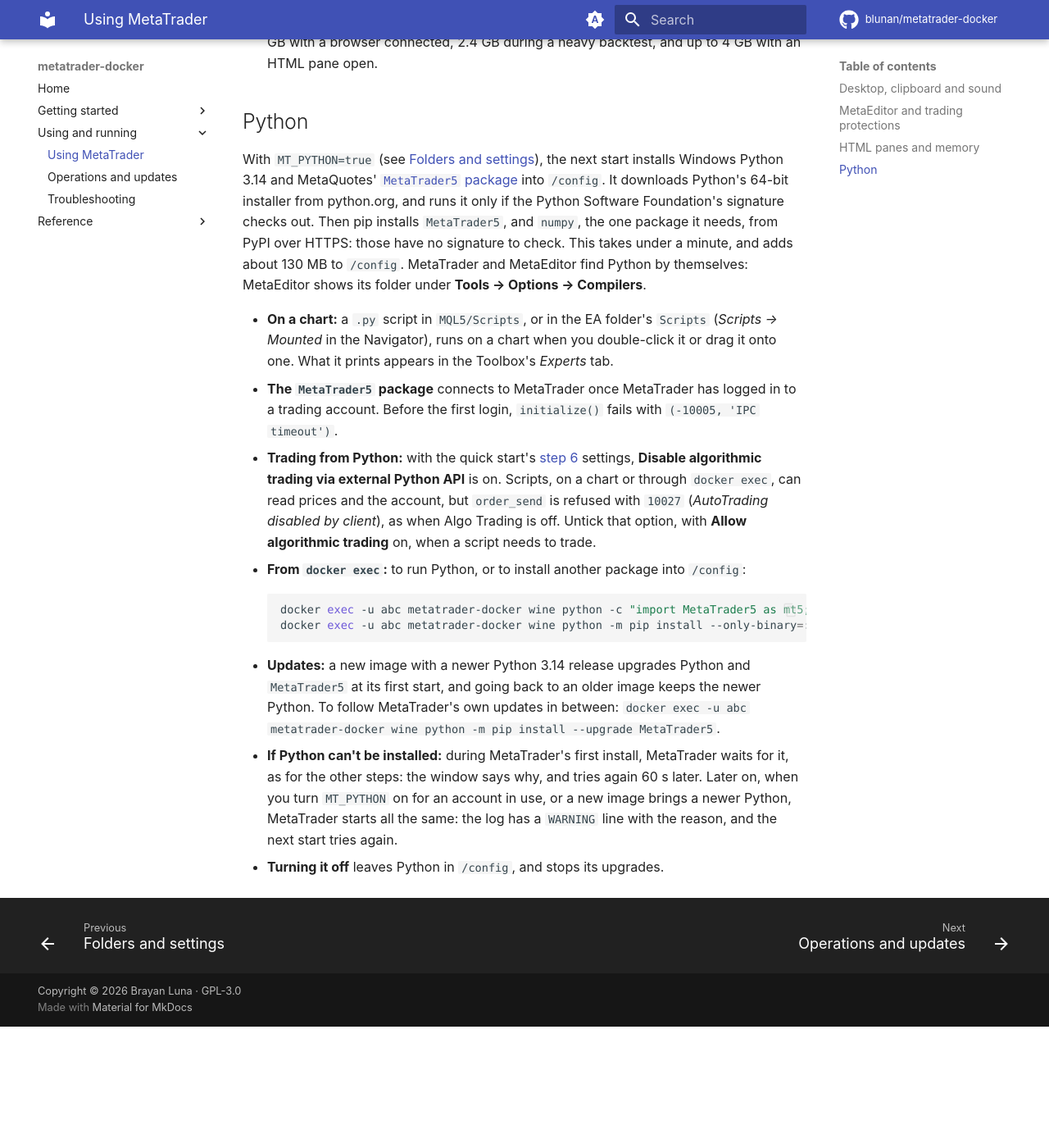
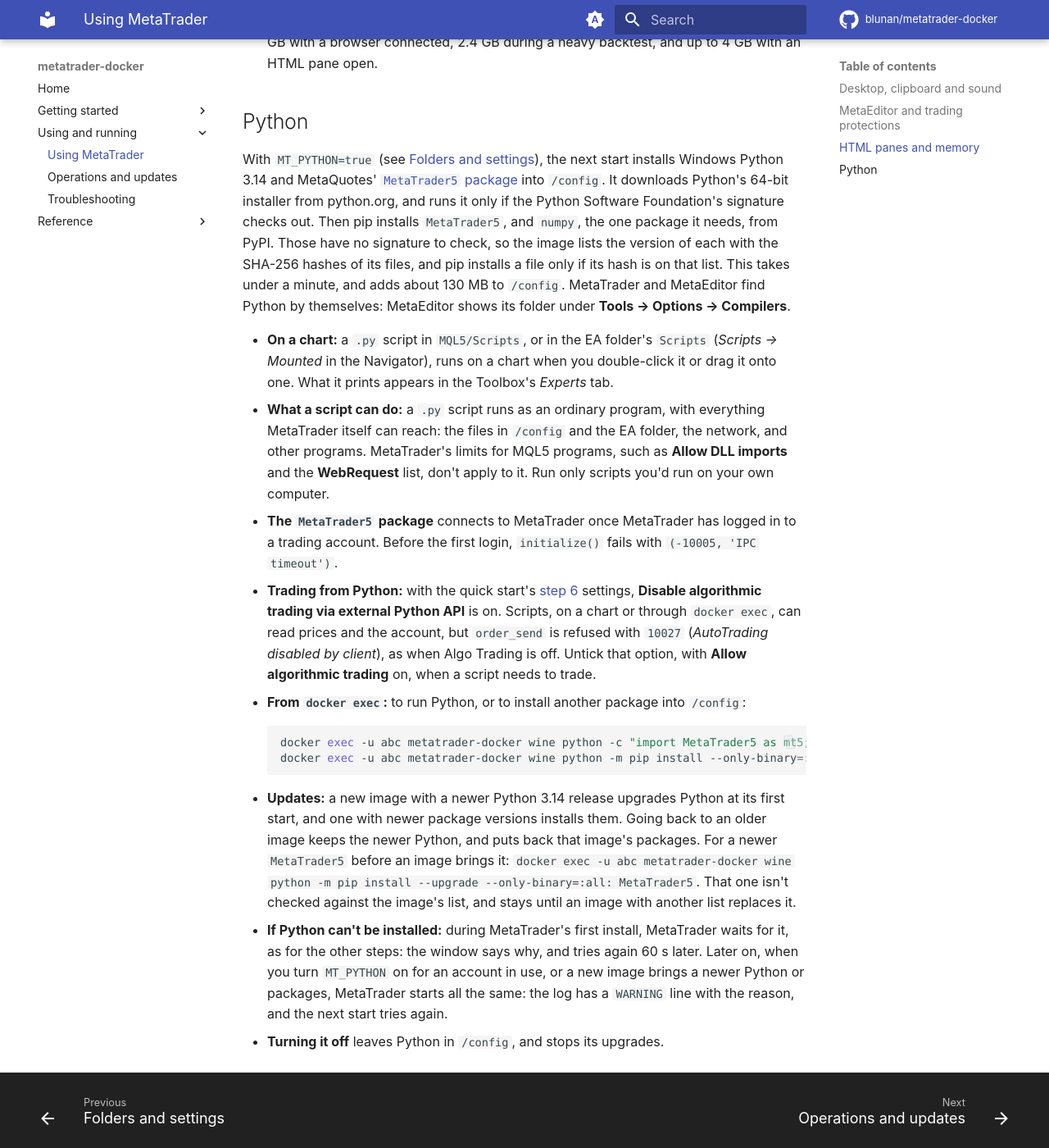
Before and after one commit to blunan/meta-trade-browser, an MkDocs documentation site: the page built from docs/using.md, in a window 1280 px wide and 1400 px high, scrolled down 1253 px. Shown: the whole window at 82% size. Built offline with MkDocs 1.6.1 and Material for MkDocs 9.7.7, drawn with Linux system fonts in a browser that asks for light colours; comment, search, counter and statistics services are not loaded; before the commit the page ends 2505 px from its top, so only the background shows below that.

Commit message:
fix: hash-lock MT_PYTHON's packages and tighten installer checks
- Install MetaTrader5 and numpy only at the versions in python-requirements.txt, and only files whose SHA-256 is listed there (--require-hashes, --no-deps, pip run with -I); .python-packages holds the list's hash, so a changed list reaches existing containers at their next start without reinstalling Python
- Have Renovate keep the list current: new versions after 14 days, hashes updated with hashin, in Monday's minor and patch PR, with a note on checking them by hand
- Record Python as installed only when it reports python_version, since any PSF-signed 3.14 installer passes the signature check
- Read the signer's organisation from its certificate, one field per line, instead of splitting osslsigncode's one-line subject on "/", which a common name such as "Spoof/O=MetaQuotes Ltd" got past
- Require one certificate block per pinned fingerprint in the Dockerfile's pin check, so a block openssl can't read no longer drops out unnoticed
- Test the spoofed organisation offline in tests/access.sh, with a test CA in a throwaway container
- Document the hash-locked packages, and that .py scripts aren't limited by MQL5's DLL and WebRequest settings

Co-Authored-By: Claude Opus 5.5 <noreply@anthropic.com>

````diff
--- a/docs/using.md
+++ b/docs/using.md
@@ -27,9 +27,10 @@
 
 ## Python
 
-With `MT_PYTHON=true` (see [Folders and settings](settings.md#the-main-settings)), the next start installs Windows Python 3.14 and MetaQuotes' [`MetaTrader5` package](https://www.mql5.com/en/docs/python_metatrader5) into `/config`. It downloads Python's 64-bit installer from python.org, and runs it only if the Python Software Foundation's signature checks out. Then pip installs `MetaTrader5`, and `numpy`, the one package it needs, from PyPI over HTTPS: those have no signature to check. This takes under a minute, and adds about 130 MB to `/config`. MetaTrader and MetaEditor find Python by themselves: MetaEditor shows its folder under **Tools → Options → Compilers**.
+With `MT_PYTHON=true` (see [Folders and settings](settings.md#the-main-settings)), the next start installs Windows Python 3.14 and MetaQuotes' [`MetaTrader5` package](https://www.mql5.com/en/docs/python_metatrader5) into `/config`. It downloads Python's 64-bit installer from python.org, and runs it only if the Python Software Foundation's signature checks out. Then pip installs `MetaTrader5`, and `numpy`, the one package it needs, from PyPI. Those have no signature to check, so the image lists the version of each with the SHA-256 hashes of its files, and pip installs a file only if its hash is on that list. This takes under a minute, and adds about 130 MB to `/config`. MetaTrader and MetaEditor find Python by themselves: MetaEditor shows its folder under **Tools → Options → Compilers**.
 
 - **On a chart:** a `.py` script in `MQL5/Scripts`, or in the EA folder's `Scripts` (*Scripts → Mounted* in the Navigator), runs on a chart when you double-click it or drag it onto one. What it prints appears in the Toolbox's *Experts* tab.
+- **What a script can do:** a `.py` script runs as an ordinary program, with everything MetaTrader itself can reach: the files in `/config` and the EA folder, the network, and other programs. MetaTrader's limits for MQL5 programs, such as **Allow DLL imports** and the **WebRequest** list, don't apply to it. Run only scripts you'd run on your own computer.
 - **The `MetaTrader5` package** connects to MetaTrader once MetaTrader has logged in to a trading account. Before the first login, `initialize()` fails with `(-10005, 'IPC timeout')`.
 - **Trading from Python:** with the quick start's [step 6](quick-start.md#6-set-up-metatrader) settings, **Disable algorithmic trading via external Python API** is on. Scripts, on a chart or through `docker exec`, can read prices and the account, but `order_send` is refused with `10027` (*AutoTrading disabled by client*), as when Algo Trading is off. Untick that option, with **Allow algorithmic trading** on, when a script needs to trade.
 - **From `docker exec`:** to run Python, or to install another package into `/config`:
@@ -39,6 +40,6 @@ With `MT_PYTHON=true` (see [Folders and settings](settings.md#the-main-settings)
     docker exec -u abc metatrader-docker wine python -m pip install --only-binary=:all: pandas
     ```
 
-- **Updates:** a new image with a newer Python 3.14 release upgrades Python and `MetaTrader5` at its first start, and going back to an older image keeps the newer Python. To follow MetaTrader's own updates in between: `docker exec -u abc metatrader-docker wine python -m pip install --upgrade MetaTrader5`.
-- **If Python can't be installed:** during MetaTrader's first install, MetaTrader waits for it, as for the other steps: the window says why, and tries again 60 s later. Later on, when you turn `MT_PYTHON` on for an account in use, or a new image brings a newer Python, MetaTrader starts all the same: the log has a `WARNING` line with the reason, and the next start tries again.
+- **Updates:** a new image with a newer Python 3.14 release upgrades Python at its first start, and one with newer package versions installs them. Going back to an older image keeps the newer Python, and puts back that image's packages. For a newer `MetaTrader5` before an image brings it: `docker exec -u abc metatrader-docker wine python -m pip install --upgrade --only-binary=:all: MetaTrader5`. That one isn't checked against the image's list, and stays until an image with another list replaces it.
+- **If Python can't be installed:** during MetaTrader's first install, MetaTrader waits for it, as for the other steps: the window says why, and tries again 60 s later. Later on, when you turn `MT_PYTHON` on for an account in use, or a new image brings a newer Python or packages, MetaTrader starts all the same: the log has a `WARNING` line with the reason, and the next start tries again.
 - **Turning it off** leaves Python in `/config`, and stops its upgrades.
````
Also changed, not shown: docs/building.md (+2 -2 lines), docs/operations.md (+1 -1 lines), docs/settings.md (+1 -1 lines), docs/troubleshooting.md (+1 -1 lines), docs/verify.md (+1 -1 lines), renovate.json (+8 -1 lines), 5 other files.
